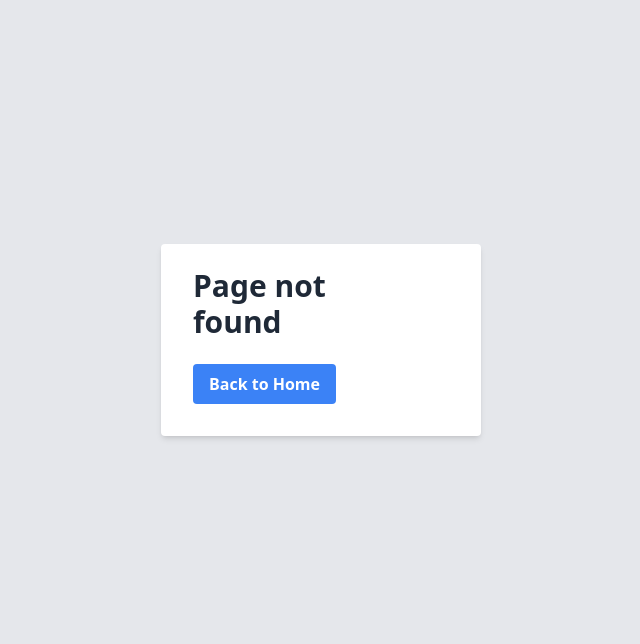
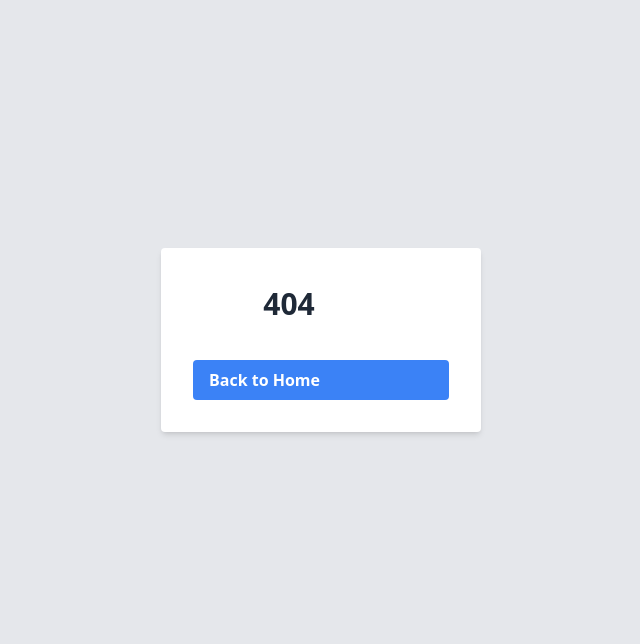
Before and after one commit to mahyar-amiri/Django-packages-blog, a Django app: template blog/templates/blog/utils/404.html in a window 1280 px wide. Shown: the part 64-708 px from the top of the page, without its empty margins (319-959 px from the left). Run offline with Django 4.2, Linux system fonts and the light colour scheme; the template is opened without the code that fills it, so the values that code supplies are empty; some libraries are stand-ins or nearby versions.

Commit message:
update 404.html

```diff
--- a/blog/templates/blog/utils/404.html
+++ b/blog/templates/blog/utils/404.html
@@ -5,7 +5,7 @@
     <div class="w-full max-w-md mx-auto my-8 px-8 py-8 sm:px-12 lg:px-16 max-w-full">
         <div class="bg-white shadow-md rounded px-8 pt-6 pb-8">
             <div class="flex items-center justify-center mb-6">
-                <h2 class="text-3xl font-bold text-gray-800">Page not found</h2>
+                <h2 class="text-3xl font-bold text-gray-800">404</h2>
                 <lord-icon
                         src="https://cdn.lordicon.com/fmnowuba.json"
                         trigger="loop"
@@ -15,7 +15,7 @@
                 </lord-icon>
             </div>
             <div class="flex items-center justify-between mt-4">
-                <a href="{% url 'blog:home' %}"><div class="bg-blue-500 hover:bg-blue-700 text-white font-bold py-2 px-4 rounded w-full focus:outline-none focus:shadow-outline">Back to Home</div></a>
+                <a href="{% url 'blog:home' %}" class="bg-blue-500 hover:bg-blue-700 block text-white font-bold py-2 px-4 rounded w-full focus:outline-none focus:shadow-outline">Back to Home</a>
             </div>
         </div>
     </div>
```
